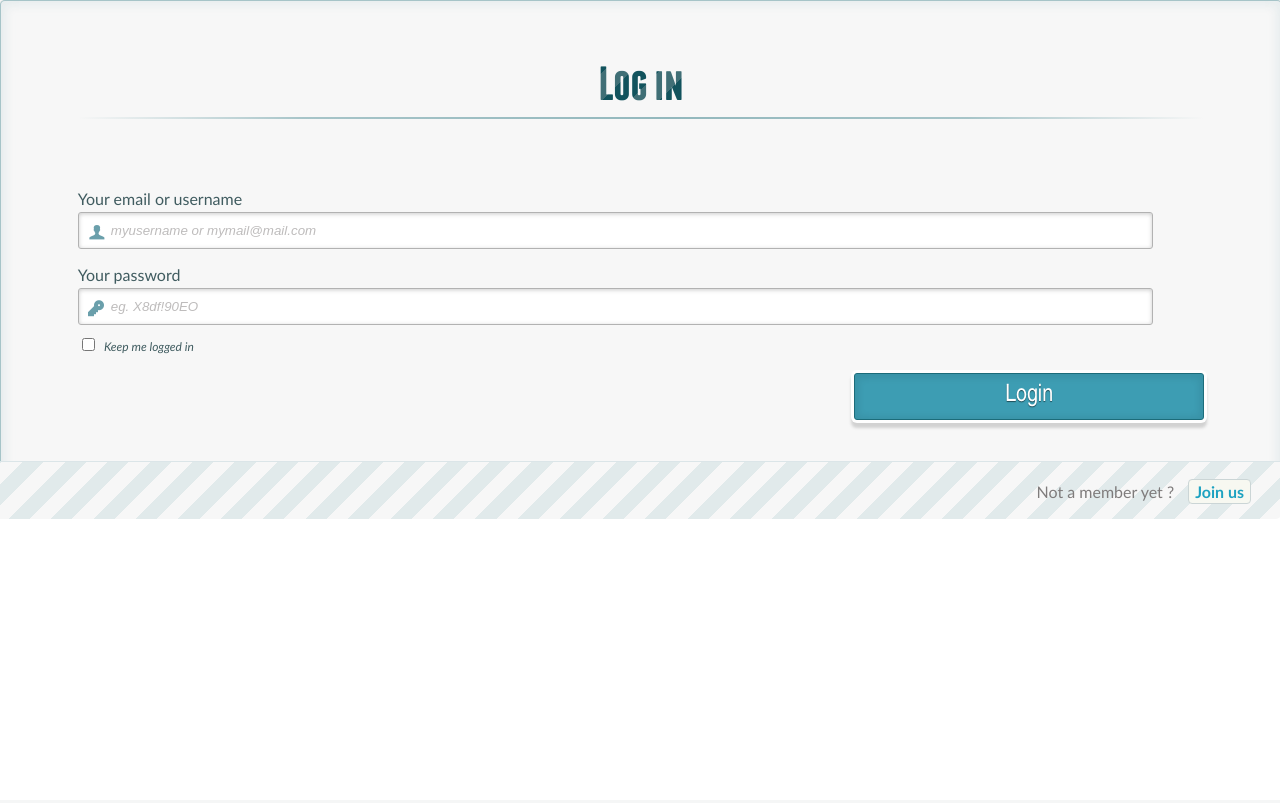
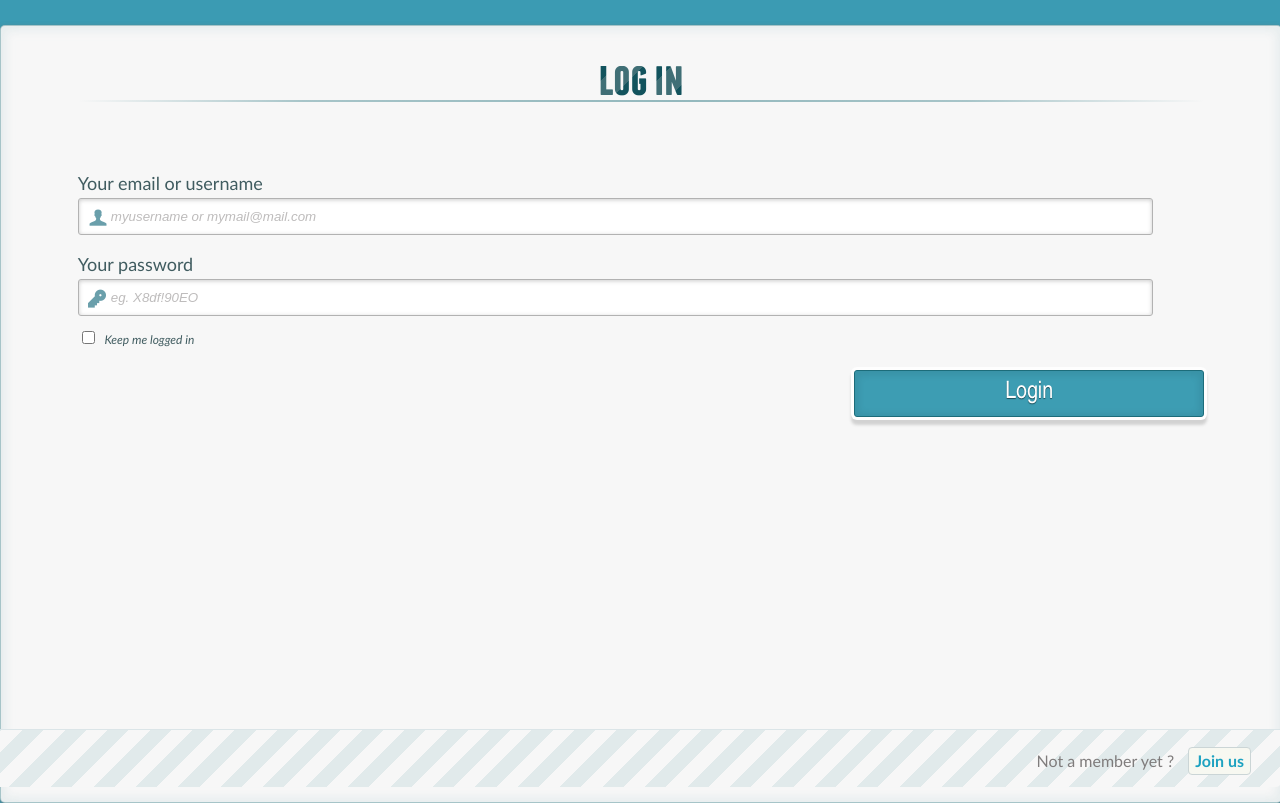
Before and after one commit to wleung1291/WeFit, a PHP site: page /login.html in a window 1280 px wide. Before the commit the page ends 519 px from the top, so only its background shows below. Run offline with PHP 8.4, Linux system fonts and the light colour scheme.

Commit message:
fixed login/signup

```diff
--- a/static/css/base.css
+++ b/static/css/base.css
@@ -42,6 +42,7 @@
   background-size: cover;
   height:100%;
  }
+
 .description, .some-related-articles {
   width: 90%;
   max-width: 960px;
--- a/static/css/loginStyle.css
+++ b/static/css/loginStyle.css
@@ -1,4 +1,5 @@
 /* remove codrops styles and reset the whole thing */
+@import url(http://fonts.googleapis.com/css?family=Signika:600|Varela+Round);
 #container_demo{
     position: absolute;
     top: 0;
@@ -13,6 +14,13 @@
    font-family: "Trebuchet MS","Myriad Pro",Arial,sans-serif;
 }
 
+
+body {
+  background: url(../images/paperplane.jpg) no-repeat center center fixed;
+  background-size: cover;
+  height:100%;
+  font: normal 18px/22px "Varela Round", sans-serif;
+ }
 /** fonts used for the icons **/
 @font-face {
     font-family: 'FontomasCustomRegular';
@@ -232,6 +240,7 @@
   position: absolute;
   color: rgb(127, 124, 124);
   right: 0px;
+  bottom: 0px;
   height: 20px;
   width: 440px;
   padding: 17px 30px 20px 30px;
@@ -301,11 +310,11 @@
 /** Styling both forms **/
 #register,
 #login{
+  height: 97%;
   position: absolute;
-  top: 0px;
+  top: 25px;
   width: 88%;
-  padding: 18px 6% 60px 6%;
-  margin: 0 0 35px 0;
+  padding: 0px 6% 0px 6%;
   background: rgb(247, 247, 247);
   border: 1px solid rgba(147, 184, 189,0.8);
   -webkit-box-shadow: 0pt 2px 5px rgba(105, 108, 109,  0.7),  0px 0px 8px 5px rgba(208, 223, 226, 0.4) inset;
--- a/static/index.html
+++ b/static/index.html
@@ -1,5 +1,4 @@
 <!DOCTYPE html>
-<html lang="en" class="no-js"> <!--<![endif]-->
     <head>
         <meta charset="UTF-8" />
         <!-- <meta http-equiv="X-UA-Compatible" content="IE=edge,chrome=1">  -->
@@ -18,7 +17,6 @@
             </div>
         </nav>
         <div class="container">
-
             </header>
             <section>
                 <div id="container_demo" >
```
